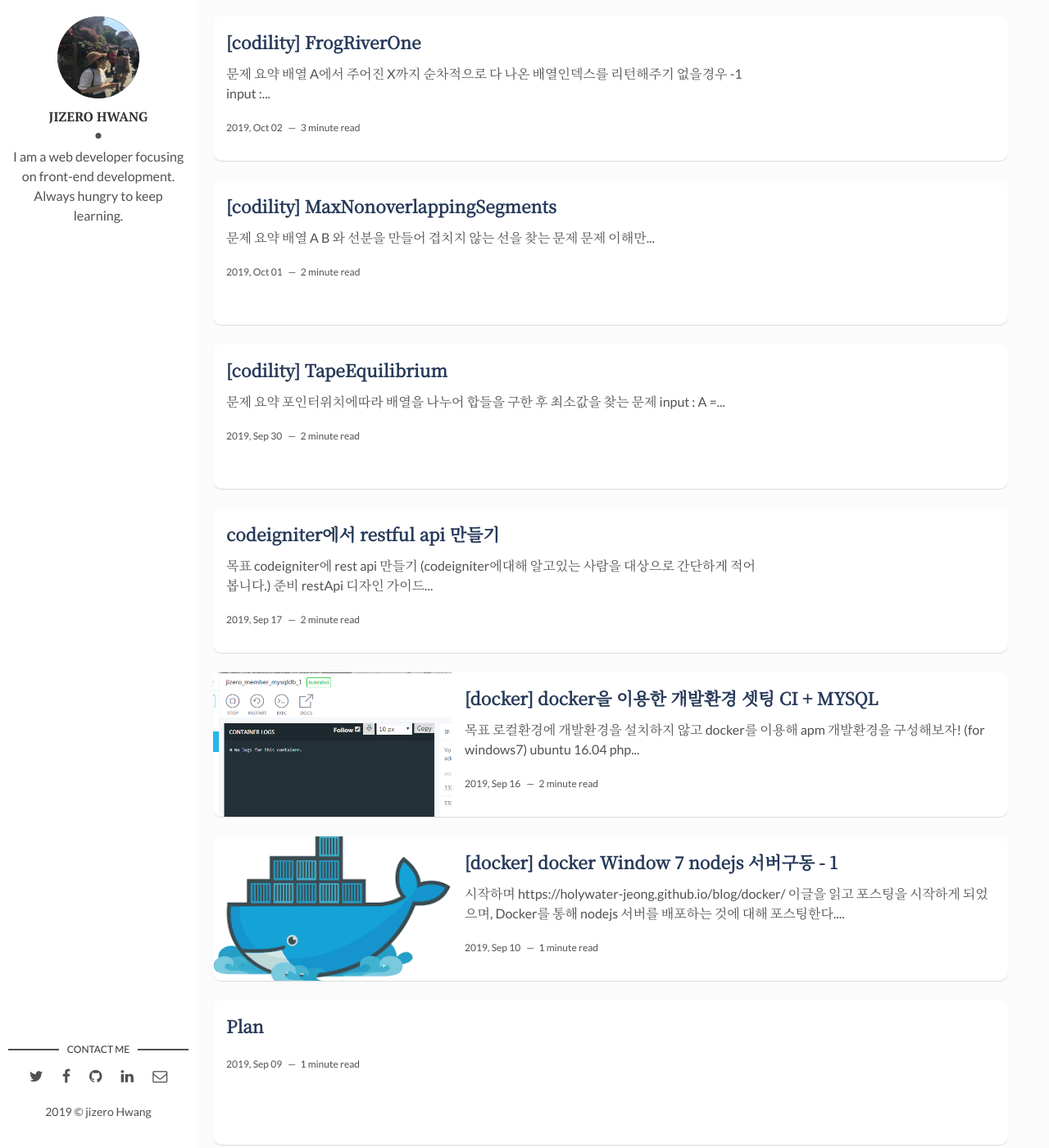
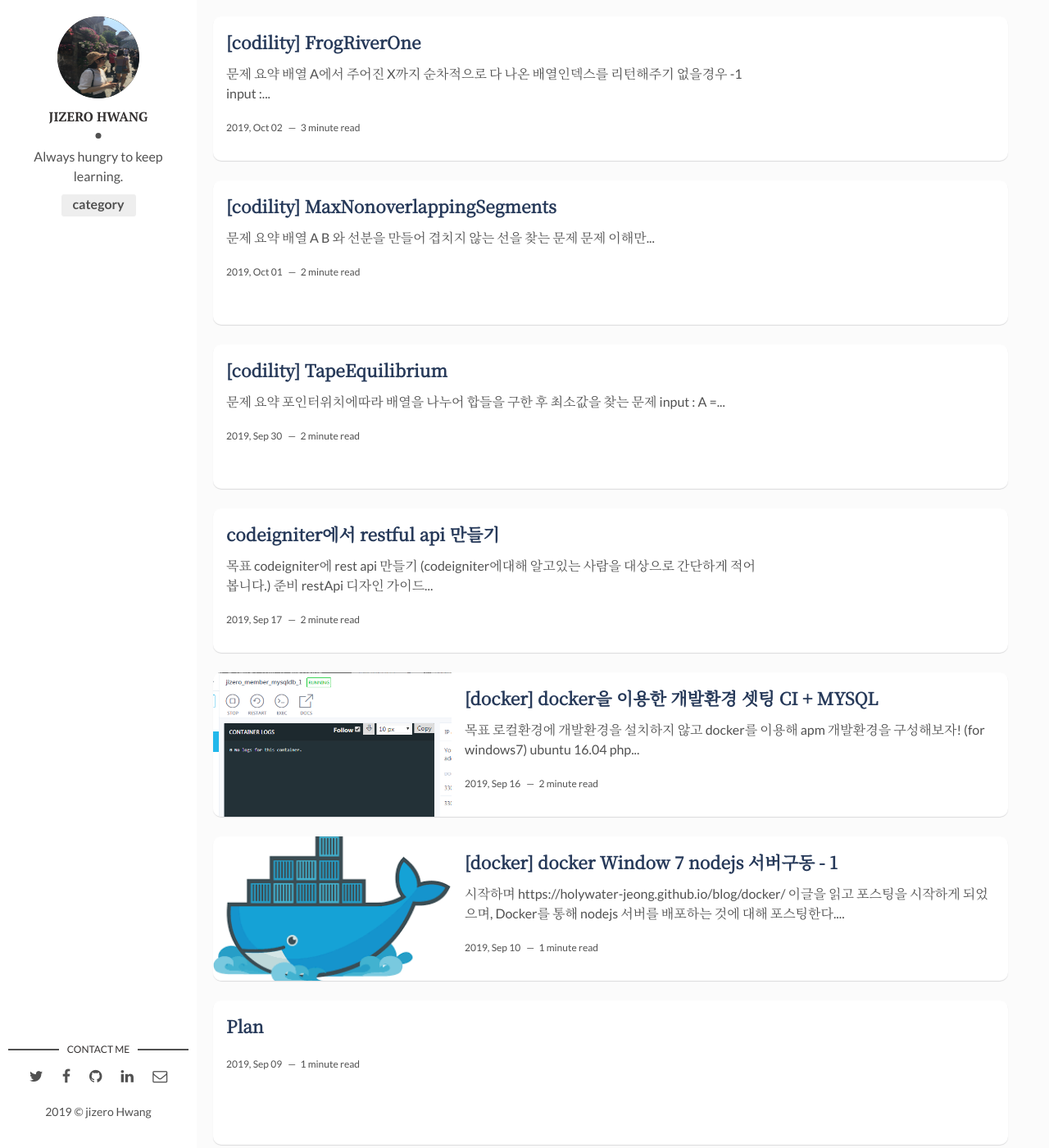
Before and after one commit to jizero/jizero.github.io, a Jekyll site: the page built from index.html, in a window 1280 px wide and 1400 px high. Shown: the whole window at 82% size. Built offline with Jekyll 4.4.1, drawn with Linux system fonts in a browser that asks for light colours; the list of posts is cut into pages by our own code.

Commit message:
디자인변경

```diff
--- a/_config.yml
+++ b/_config.yml
@@ -9,7 +9,7 @@ site-twitter: #if your site has a twitter account, enter it here
 # Author Settings
 author: jizero Hwang # add your name
 author-img: hwang2.jpg # add your photo
-about-author: I am a web developer focusing on front-end development. Always hungry to keep learning. # add description
+about-author:  Always hungry to keep learning. # add description
 social-twitter: # add your Twitter handle
 social-facebook: # add your Facebook handle
 social-github: jizero # add your Github handle
--- a/_layouts/main.html
+++ b/_layouts/main.html
@@ -10,6 +10,7 @@ layout: default
       </div>
       <div class="author-name">{{site.author}}</div>
       <p>{{site.about-author}}</p>
+      <div class="tag">category</div>
     </div>
   </header> <!-- End Header -->
   <footer>
--- a/assets/css/main.css
+++ b/assets/css/main.css
@@ -974,6 +974,16 @@ table tfoot td {
 .about img:hover {
   -webkit-transform: scale3d(0.9, 0.9, 1);
           transform: scale3d(0.9, 0.9, 1);
+}
+
+.about .tag{
+  font-weight: bold;
+  background: #eee;
+  border-radius: 3px;
+  vertical-align: middle;
+  width: 91px;
+  margin: 0 auto;
+  padding-bottom: 3px;
 }
 
 .about .author-name {
```
